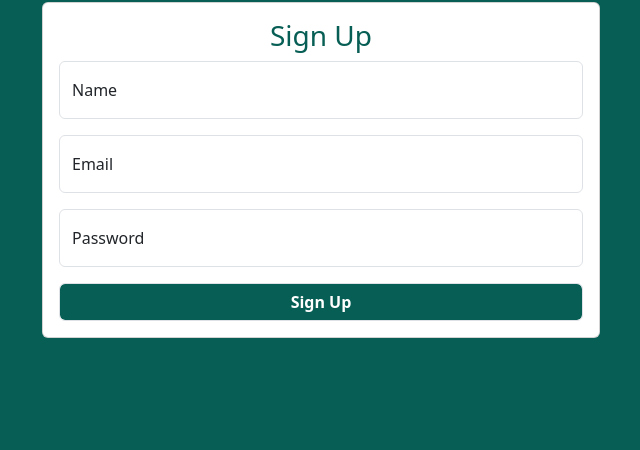
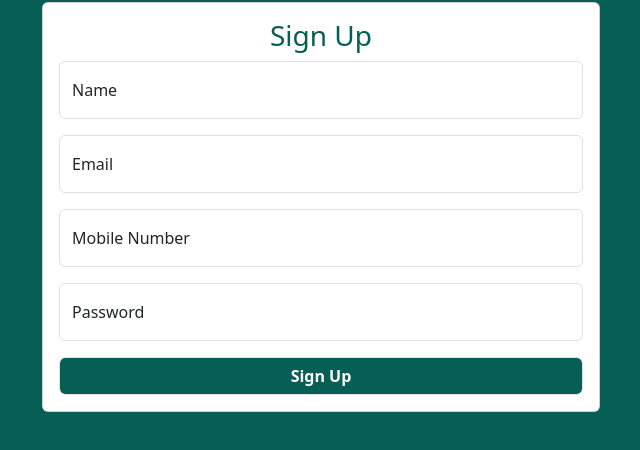
Before and after one commit to omkar7b/chatApp, a plain HTML site: page views/signUp/index.html in a window 1280 px wide. Shown: the part 92-542 px from the top of the page, without its empty margins (319-959 px from the left). Drawn offline with nearby package versions, Linux system fonts and the light colour scheme.

Commit message:
Signup page Created

```diff
--- a/views/signUp/index.html
+++ b/views/signUp/index.html
@@ -29,6 +29,10 @@
                             <label for="email" class="form-label">Email</label>
                         </div>
                         <div class="form-floating mb-3">
+                            <input type="number" id="mobilenumber" class="form-control" placeholder="placeholder" required>
+                            <label for="mobilenumber" class="form-label">Mobile Number</label>
+                        </div>
+                        <div class="form-floating mb-3">
                             <input type="password" id="password" class="form-control" placeholder="placeholder" required>
                             <label for="password" class="form-label">Password</label>
                         </div>
```
